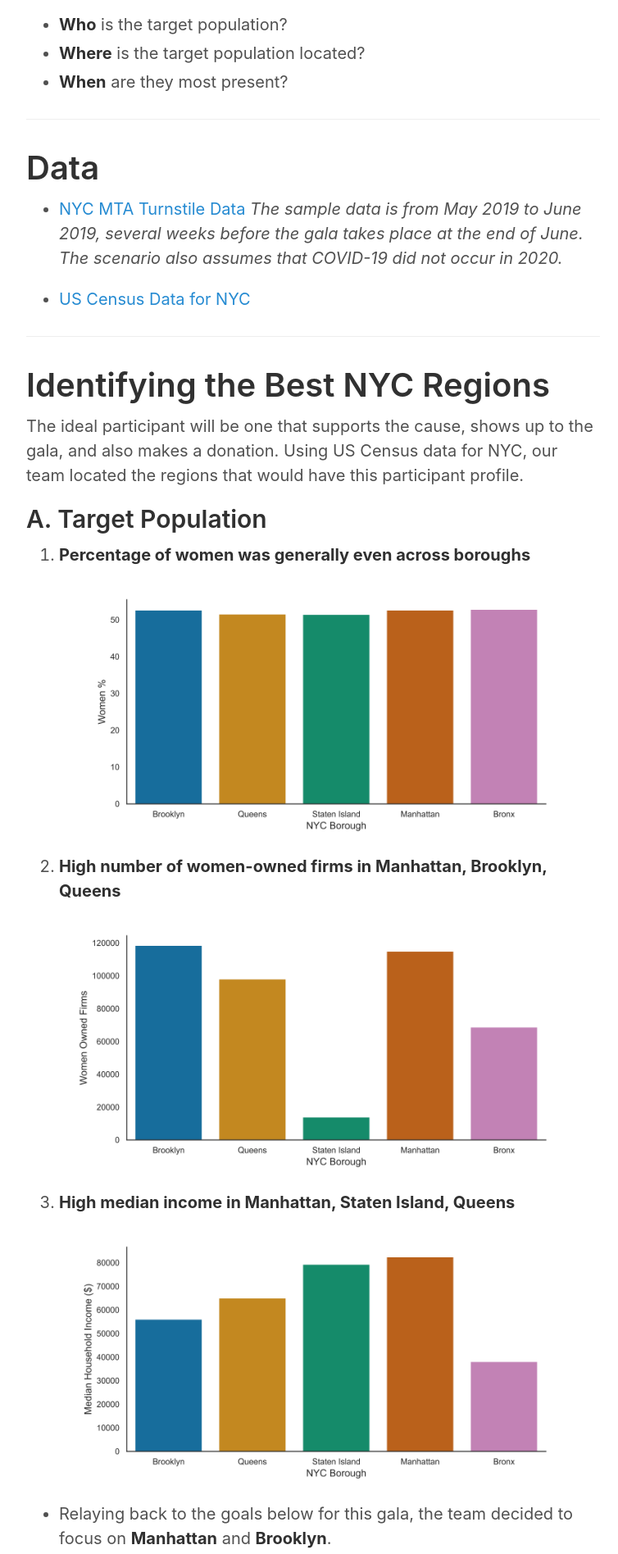
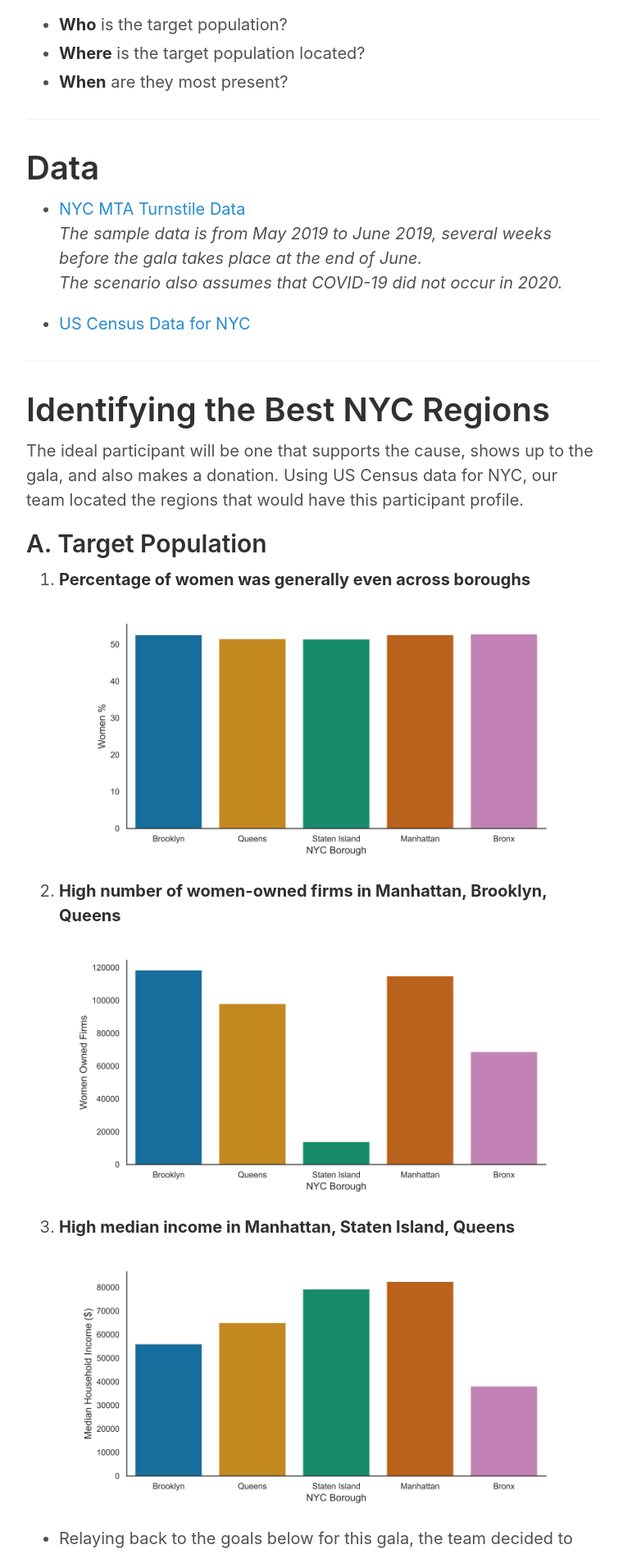
Before and after one commit to eunchanity/eunchanity.github.io, a Jekyll site: the page built from _posts/2020-07-06-Project-1-MTA.md, in a window 1280 px wide. Shown: the part 1693-3589 px from the top of the page at 82% size, without its empty margins (258-1012 px from the left). Built offline with Jekyll 4.4.1, drawn with Linux system fonts in a browser that asks for light colours.

Commit message:
editing line spaces

```diff
--- a/_posts/2020-07-06-Project-1-MTA.md
+++ b/_posts/2020-07-06-Project-1-MTA.md
@@ -56,8 +56,8 @@ placement of the street teams.
 -----
 
 # Data <a name="data"></a>
-* [NYC MTA Turnstile Data](http://web.mta.info/developers/turnstile.html)
-	*The sample data is from May 2019 to June 2019, several weeks before the gala takes place at the end of June.*
+* [NYC MTA Turnstile Data](http://web.mta.info/developers/turnstile.html)<br/>
+	*The sample data is from May 2019 to June 2019, several weeks before the gala takes place at the end of June.*<br/>
 	*The scenario also assumes that COVID-19 did not occur in 2020.*
 
 * [US Census Data for NYC](https://www.census.gov/quickfacts/fact/table/kingscountybrooklynboroughnewyork,queenscountyqueensboroughnewyork,richmondcountystatenislandboroughnewyork,newyorkcountymanhattanboroughnewyork,bronxcountybronxboroughnewyork,newyorkcitynewyork/PST045219)
```
